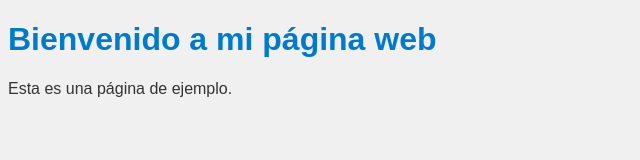
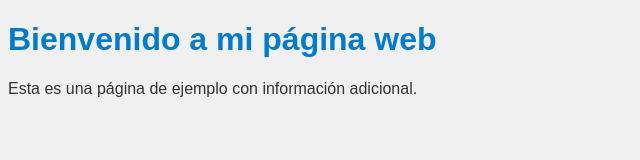
Before and after one commit to elenasuase/practicaGit1, a plain HTML site: page index.html in a window 1280 px wide. Shown: the whole page, without its empty margins (0-640 px from the left). Drawn offline with Linux system fonts and the light colour scheme.

Commit message:
fix: actualizar el contenido del párrafo en la página principal

```diff
--- a/index.html
+++ b/index.html
@@ -9,6 +9,6 @@
 </head>
 <body>
     <h1>Bienvenido a mi página web</h1>
-    <p>Esta es una página de ejemplo.</p>
+    <p>Esta es una página de ejemplo con información adicional.</p>
 </body>
 </html>
```
